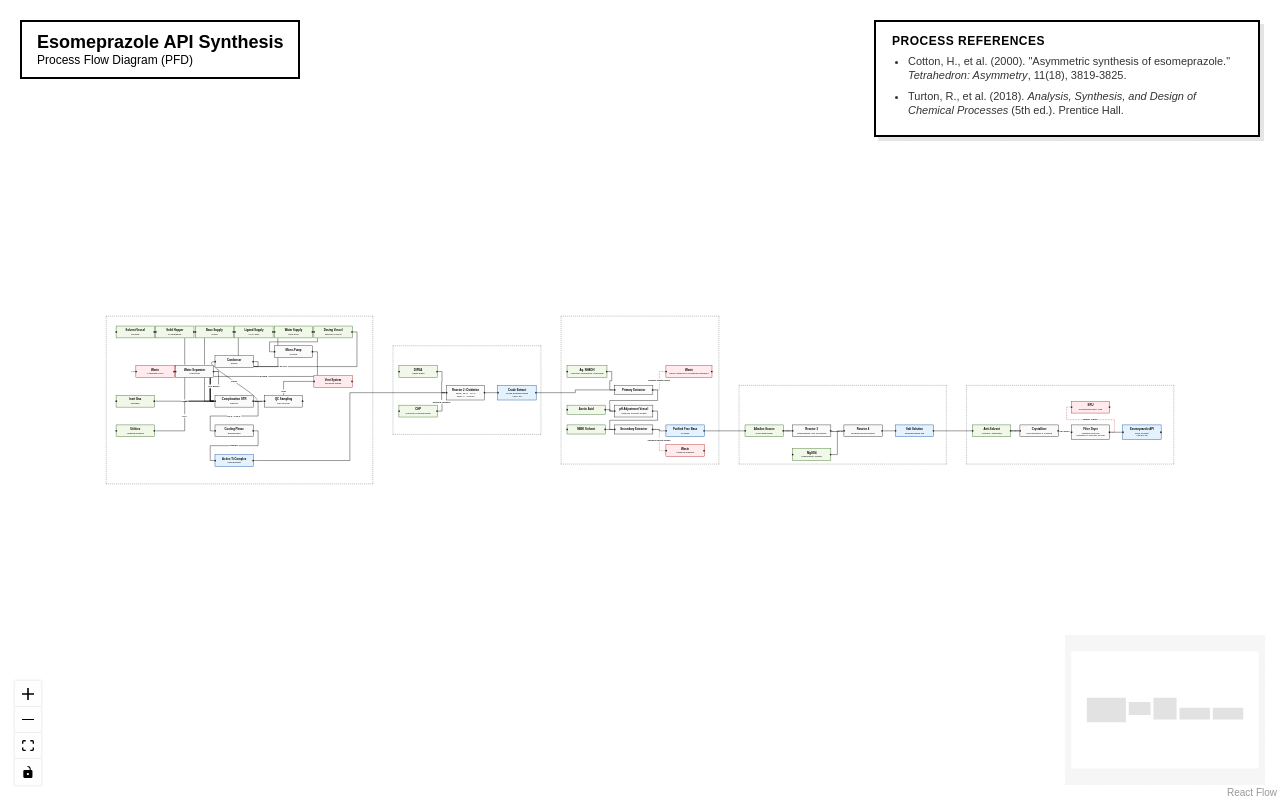
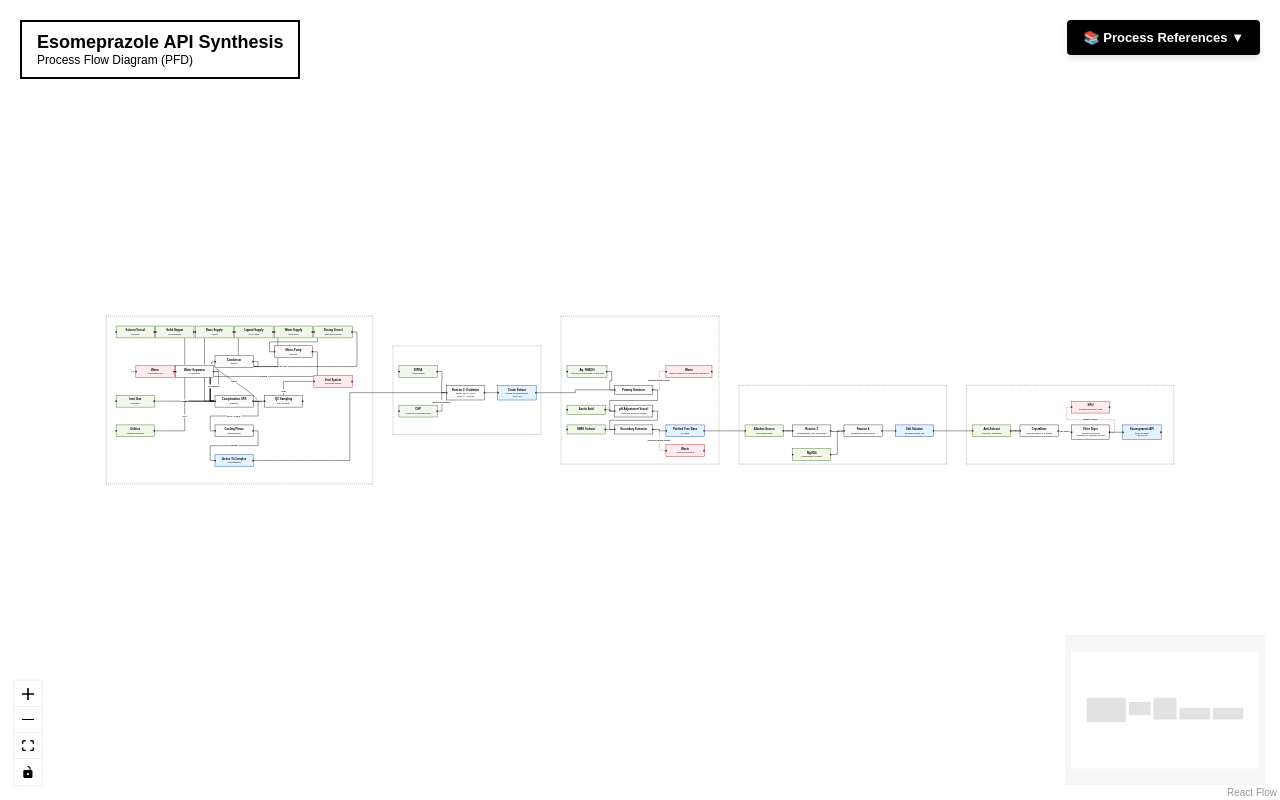
Before and after one commit to AAP16403/Project-PFD-Esomeprazole, a React (Vite) app: page / in a window 1280 px wide. Built offline with nearby package versions, Linux system fonts and the light colour scheme.

Commit message:
Convert static references panel into an interactive toggleable popup menu and expand literature sources

```diff
--- a/src/App.jsx
+++ b/src/App.jsx
@@ -1,4 +1,4 @@
-import React, { useCallback } from 'react';
+import React, { useCallback, useState } from 'react';
 import {
   ReactFlow,
   MiniMap,
@@ -154,6 +154,7 @@ const initialEdges = [
 export default function App() {
   const [nodes, setNodes, onNodesChange] = useNodesState(initialNodes);
   const [edges, setEdges, onEdgesChange] = useEdgesState(initialEdges);
+  const [showRefs, setShowRefs] = useState(false);
 
   const onConnect = useCallback((params) => setEdges((eds) => addEdge(params, eds)), [setEdges]);
 
@@ -163,13 +164,32 @@ export default function App() {
         <h1>Esomeprazole API Synthesis</h1>
         <p>Process Flow Diagram (PFD)</p>
       </header>
-      <div className="sources-panel">
-        <strong>Process References</strong>
-        <ul>
-          <li>Cotton, H., et al. (2000). "Asymmetric synthesis of esomeprazole." <i>Tetrahedron: Asymmetry</i>, 11(18), 3819-3825.</li>
-          <li>Turton, R., et al. (2018). <i>Analysis, Synthesis, and Design of Chemical Processes</i> (5th ed.). Prentice Hall.</li>
-        </ul>
+
+      <div className="references-container">
+        <button className="ref-button" onClick={() => setShowRefs(!showRefs)}>
+          📚 Process References {showRefs ? '▲' : '▼'}
+        </button>
+        {showRefs && (
+          <div className="ref-dropdown">
+            <strong>Primary Literature</strong>
+            <ul>
+              <li>Cotton, H., et al. (2000). "Asymmetric synthesis of esomeprazole." <i>Tetrahedron: Asymmetry</i>, 11(18), 3819-3825.</li>
+              <li>Song, et al. (2014) & Li, et al. (2014). Reaction scale-up and optimization parameters.</li>
+            </ul>
+            <strong>Patents</strong>
+            <ul>
+              <li>US Patent 6,174,548 & US Patent 6,369,085 (AstraZeneca). Salt formation & crystallization.</li>
+            </ul>
+            <strong>Engineering Design</strong>
+            <ul>
+              <li>Turton, R., et al. (2018). <i>Analysis, Synthesis, and Design of Chemical Processes</i> (5th ed.).</li>
+              <li>Peters, M., & Timmerhaus, K. <i>Plant Design and Economics for Chemical Engineers</i>.</li>
+              <li>Levin, M. (Ed.). <i>Pharmaceutical Process Scale-Up</i>.</li>
+            </ul>
+          </div>
+        )}
       </div>
+
       <ReactFlow
         nodes={nodes}
         edges={edges}
--- a/src/index.css
+++ b/src/index.css
@@ -164,36 +164,67 @@ header p {
   border-color: #333333 transparent transparent transparent;
 }
 
-.sources-panel {
+.references-container {
   position: absolute;
   top: 20px;
   right: 20px;
-  z-index: 10;
-  background: rgba(255, 255, 255, 0.95);
-  padding: 12px 16px;
-  border: 2px solid #000000;
-  border-radius: 0;
-  max-width: 350px;
+  z-index: 20;
+  display: flex;
+  flex-direction: column;
+  align-items: flex-end;
+}
+
+.ref-button {
+  background: #000;
+  color: #fff;
+  border: none;
+  padding: 10px 16px;
+  font-size: 13px;
+  font-weight: bold;
+  cursor: pointer;
+  border-radius: 4px;
+  box-shadow: 0 4px 6px rgba(0,0,0,0.1);
+  transition: background 0.2s;
+}
+
+.ref-button:hover {
+  background: #333;
+}
+
+.ref-dropdown {
+  margin-top: 8px;
+  background: rgba(255, 255, 255, 0.98);
+  padding: 16px;
+  border: 2px solid #000;
+  border-radius: 4px;
+  width: 380px;
   font-size: 11px;
   box-shadow: 4px 4px 0px rgba(0,0,0,0.1);
+  text-align: left;
 }
 
-.sources-panel strong {
+.ref-dropdown strong {
   display: block;
+  margin-top: 12px;
   margin-bottom: 6px;
-  font-size: 12px;
   color: #000;
   text-transform: uppercase;
   letter-spacing: 0.5px;
+  border-bottom: 1px solid #ccc;
+  padding-bottom: 2px;
 }
 
-.sources-panel ul {
+.ref-dropdown strong:first-child {
+  margin-top: 0;
+}
+
+.ref-dropdown ul {
   margin: 0;
   padding-left: 16px;
   color: #333;
 }
 
-.sources-panel li {
+.ref-dropdown li {
   margin-bottom: 6px;
   line-height: 1.3;
 }
```
